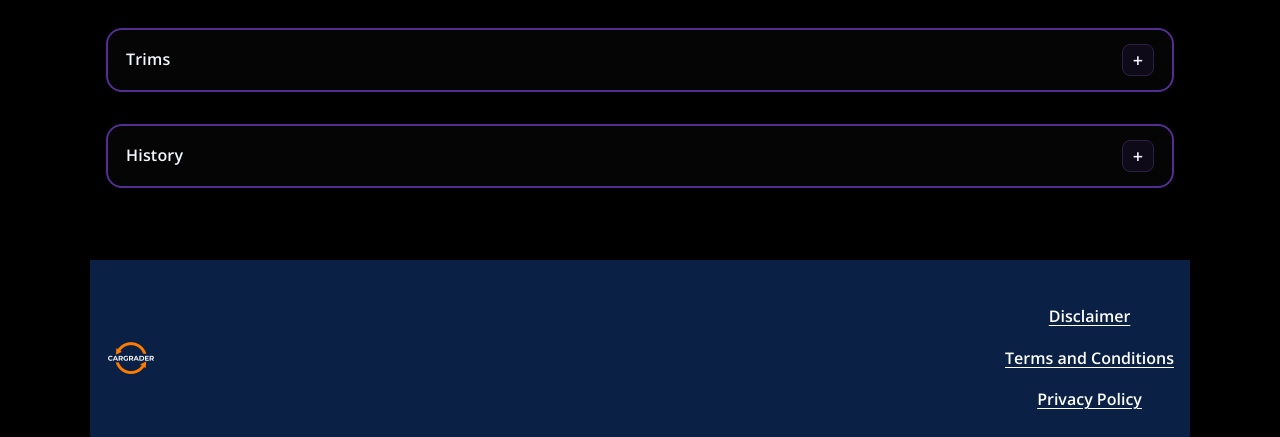
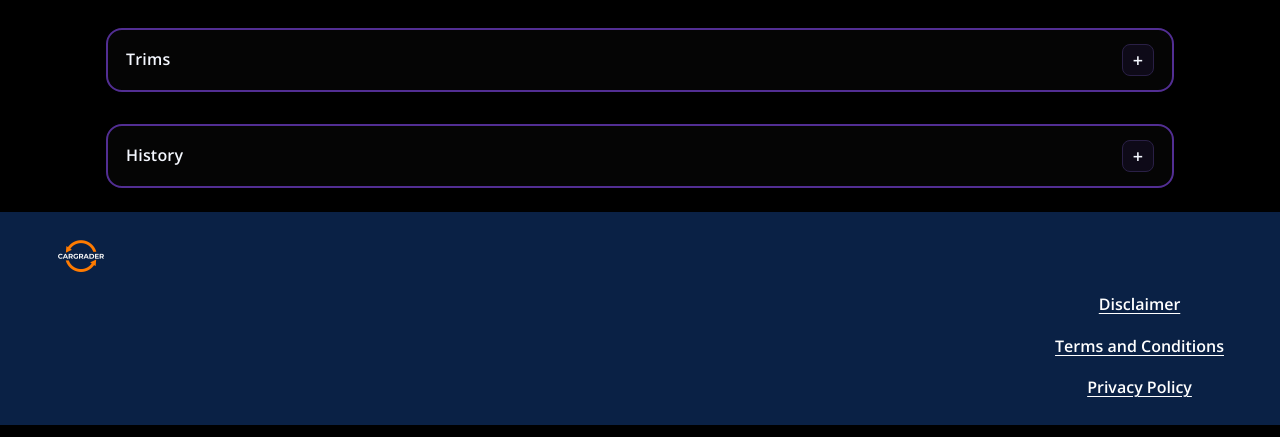
Before and after one commit to CarGrader/cargrader.app, a Flask app: template cargrader.app/templates/index.html in a window 1280 px wide. Shown: the part 1768-2205 px from the top of the page. Run offline with Flask 3, Linux system fonts and the light colour scheme; the template is opened without the code that fills it, so the values that code supplies are empty; parts of the project's set-up code (start-up, migrations or seed data) failed here and were passed over; some web fonts are replaced.

Commit message:
Update main.css fixing footing width issues

```diff
--- a/cargrader.app/static/css/main.css
+++ b/cargrader.app/static/css/main.css
@@ -1090,3 +1090,25 @@ main, .container, .page-wrap{ padding-bottom: 24px; } /* adjust to taste */
   white-space: pre-wrap;
   text-align: left;
 }
+/* Make brand footer full-bleed */
+.site-footer--brand{
+  background: var(--cg-navy);
+  color: var(--cg-white);
+  border-top: 0;
+  /* override base .site-footer constraints */
+  max-width: none;
+  width: 100%;
+  margin: 0;             /* remove auto side margins */
+  padding: 0;            /* we'll pad via .footer-inner */
+}
+
+/* Keep content width controlled inside */
+.site-footer--brand .footer-inner{
+  width: 100%;
+  max-width: var(--cg-maxw);
+  margin: 0 auto;
+  padding: 24px 16px;
+  display: grid;
+  grid-template-columns: 1fr;
+  gap: 16px;
+}
```
